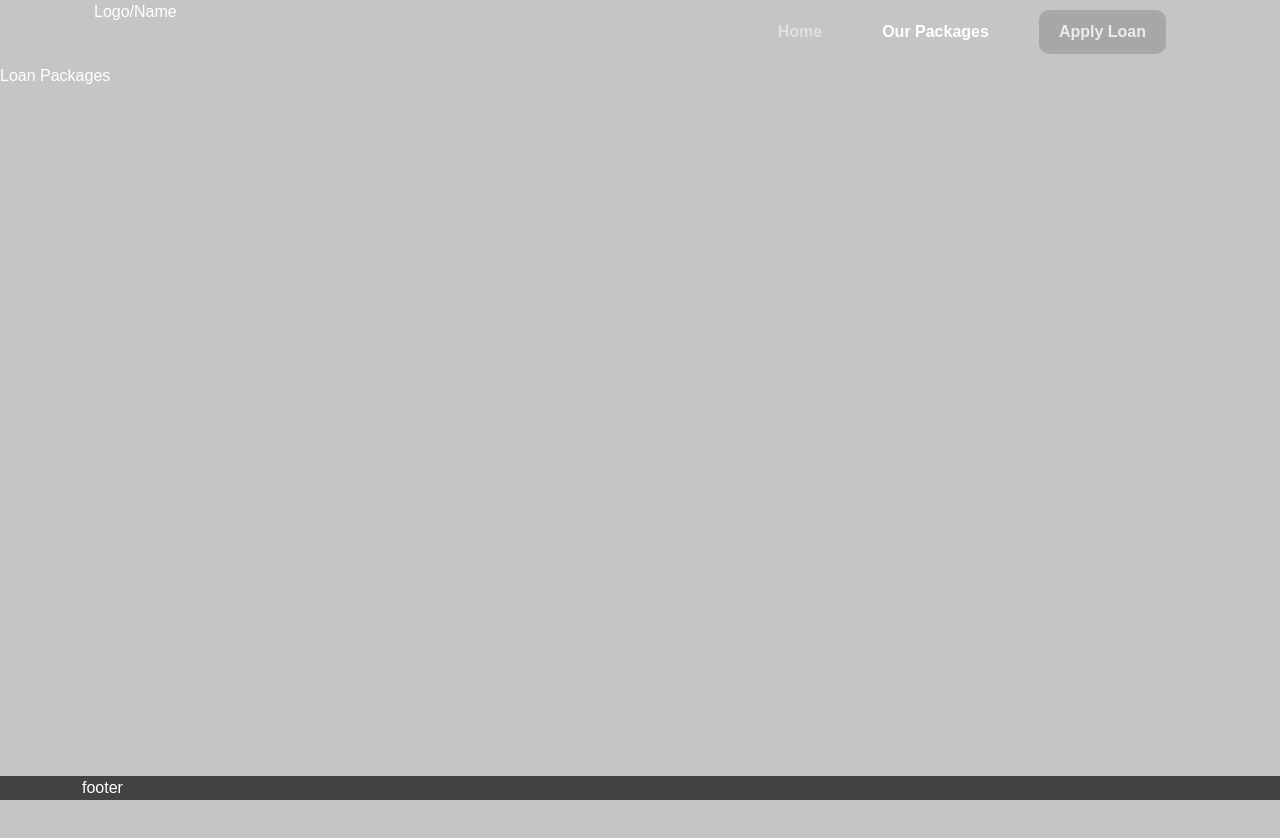
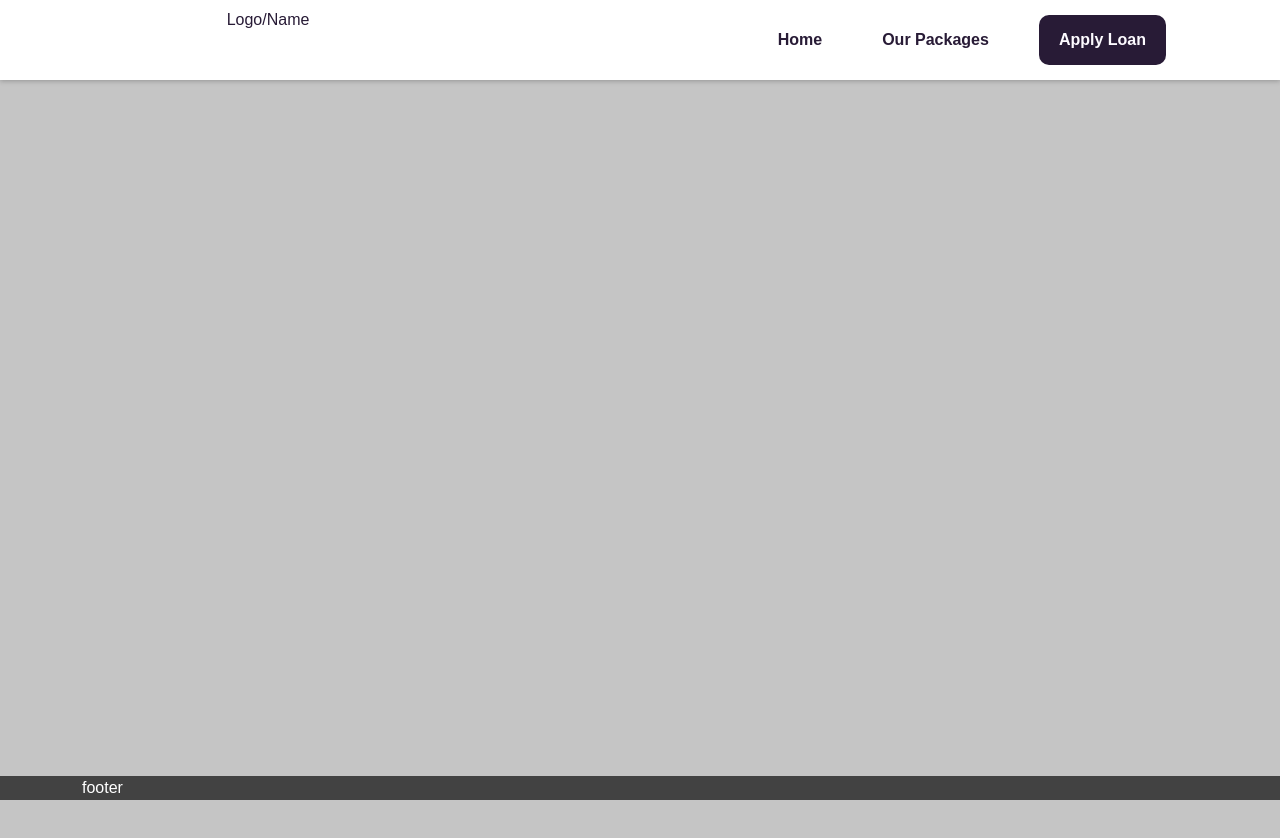
Before and after one commit to andrewsoon/CS2024-Assignment2, a plain HTML site: page packages.html in a window 1280 px wide. Shown: the top 838 px of the page. Drawn offline with nearby package versions, Linux system fonts and the light colour scheme.

Commit message:
Fix header, navbar in progress

```diff
--- a/css/layoutstyle.css
+++ b/css/layoutstyle.css
@@ -68,25 +68,43 @@ body {
 .nav-menu-item a:hover {
   color: rgb(255, 255, 255);
 }
-.nav-menu-item a.active {
+.nav-menu-item a.active1 {
   color: rgb(255, 255, 255);
 }
+/* .nav-menu-item a.active2 {
+  color: rgb(0, 0, 0);
+} */
 
 .apply-loan {
+  text-decoration: none;
+  color: rgb(40, 27, 54);
+  font-weight: bold;
   border-radius: 10px;
-  background-color: rgb(167, 167, 167);
-  padding: 10px 20px;
+  background-color: #ececec;
+  padding: 5px 20px;
   margin: 0 20px;
 }
 
-.apply-loan a {
-  text-decoration: none;
-  color: #ececec;
-  font-weight: bold;
+.apply-loan:hover {
+  background-color: rgb(253, 251, 255);
+  color: rgb(40, 27, 54);
 }
 
-.apply-loan:hover {
-  background-color: skyblue;
+.apply-loan2 {
+  text-decoration: none;
+  color: rgb(253, 251, 255);
+  font-weight: bold;
+  border-radius: 10px;
+  background-color: rgb(40, 27, 54);
+  padding: 5px 20px;
+  margin: 0 20px;
+}
+
+.apply-loan2:hover {
+  background-color: #ececec;
+  color: rgb(40, 27, 54);
+  /* outline: 1px solid rgb(40, 27, 54);
+  border-radius: 10px; */
 }
 
 .main {
@@ -95,7 +113,7 @@ body {
 
 .banner {
   background-color: rgb(40, 27, 54);
-  height: 400px;
+  height: 600px;
   width: 100%;
 }
 
--- a/javascript/index.js
+++ b/javascript/index.js
@@ -1,18 +1,26 @@
 window.onscroll = function () {
-  myFunction();
+  headerFunction();
 };
 
-function myFunction() {
+function headerFunction() {
   if (
-    document.body.scrollTop > 300 ||
-    document.documentElement.scrollTop > 300
+    document.body.scrollTop > 550 ||
+    document.documentElement.scrollTop > 550
   ) {
     document.getElementById("headerID").className = "header-white";
     document.getElementById("header-link").style.color = "rgb(40, 27, 54)";
     document.getElementById("header-link2").style.color = "rgb(40, 27, 54)";
+    document.getElementById("apply-cta").className = "apply-loan2";
   } else {
     document.getElementById("headerID").className = "header-transparent";
     document.getElementById("header-link").style.color = "#ececec";
     document.getElementById("header-link2").style.color = "#ececec";
+    document.getElementById("apply-cta").className = "apply-loan";
   }
 }
+
+// function subpageHeader() {
+//   console.log("haha");
+//   document.getElementById("header-link").style.color = "rgb(40,27,54)";
+//   document.getElementById("header-link2").style.color = "rgb(40,27,54)";
+// }
--- a/packages.html
+++ b/packages.html
@@ -19,21 +19,24 @@
   </head>
   <body>
     <!-- Header/Navbar? -->
-    <div class="header">
+    <script src="javascript/index.js">
+      subpageHeader();
+    </script>
+    <div class="header-white">
       <div class="container">
         <div class="row">
           <div class="col-4">Logo/Name</div>
           <div class="col-8">
             <div class="nav-bar">
               <div class="nav-menu-item">
-                <a href="index.html">Home</a>
+                <a id="header-link" href="index.html">Home</a>
               </div>
               <div class="nav-menu-item">
-                <a href="packages.html" class="active">Our Packages</a>
+                <a id="header-link2" href="packages.html">Our Packages</a>
               </div>
-              <div class="apply-loan">
-                <a href="applyLoan.html">Apply Loan</a>
-              </div>
+              <a id="apply-loan" class="apply-loan2" href="applyLoan.html">
+                <div>Apply Loan</div>
+              </a>
             </div>
           </div>
         </div>
@@ -51,5 +54,9 @@
       integrity="sha384-/bQdsTh/da6pkI1MST/rWKFNjaCP5gBSY4sEBT38Q/9RBh9AH40zEOg7Hlq2THRZ"
       crossorigin="anonymous"
     ></script>
+    <script>
+      document.getElementById("header-link").style.color = "rgb(40,27,54)";
+      document.getElementById("header-link2").style.color = "rgb(40,27,54)";
+    </script>
   </body>
 </html>
```
Also changed, not shown: applyLoan.html (+11 -6 lines), index.html (+10 -17 lines).
